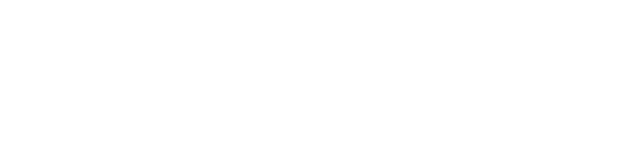
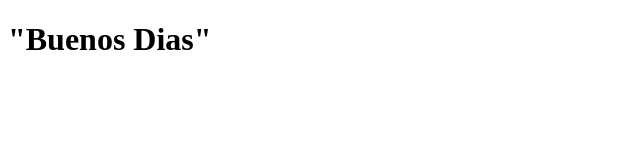
Before and after one commit to Babyri/fullstack, a plain HTML site: page index.html in a window 1280 px wide. Shown: the whole page, without its empty margins (0-640 px from the left). Drawn offline with Linux system fonts and the light colour scheme.

Commit message:
Update index.html

```diff
--- a/index.html
+++ b/index.html
@@ -7,6 +7,6 @@
     <title>Document</title>
 </head>
 <body>
-
+    <h1>"Buenos Dias"</h1>
 </body>
 </html>
```
